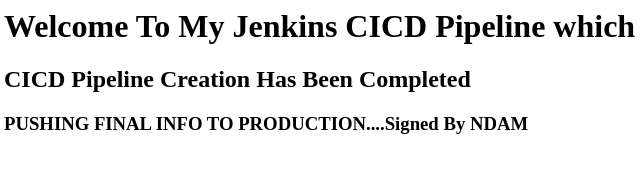
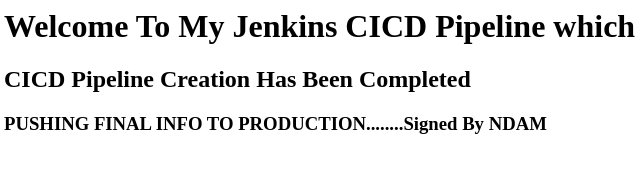
Before and after one commit to ndamnjogho6/CICDwebsite, a plain HTML site: page index.html in a window 1280 px wide. Shown: the full height of the page, 4-644 px from the left. Drawn offline with Linux system fonts and the light colour scheme.

Commit message:
Pushing To Production

```diff
--- a/index.html
+++ b/index.html
@@ -3,6 +3,6 @@
 <body>
 <h1>Welcome To My Jenkins CICD Pipeline which is the best in the world</h1>
 <h2>CICD Pipeline Creation Has Been Completed</h2>
-<h3>PUSHING FINAL INFO TO PRODUCTION....Signed By NDAM</h3>
+<h3>PUSHING FINAL INFO TO PRODUCTION........Signed By NDAM</h3>
 </body>
 </html>
```
